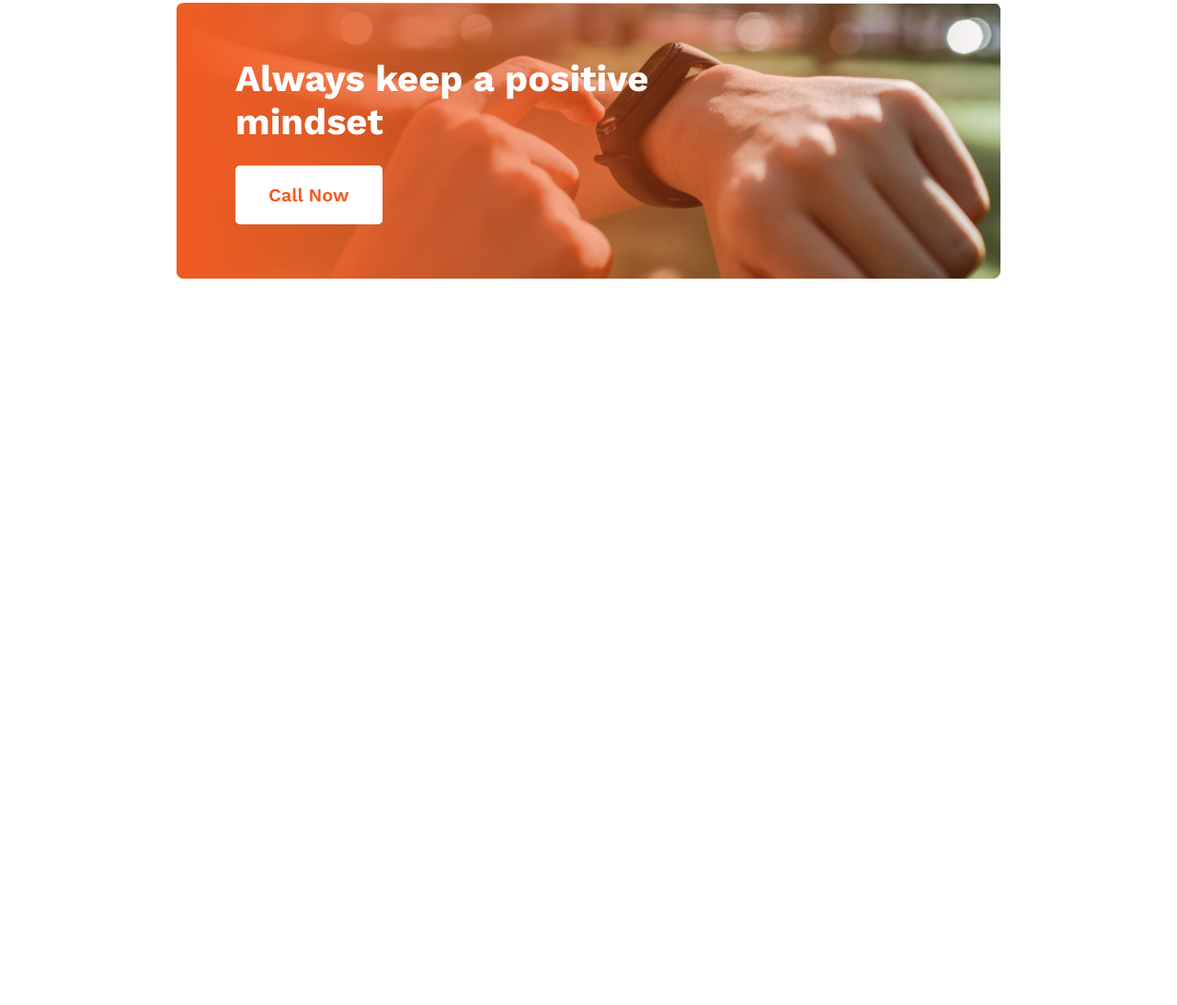
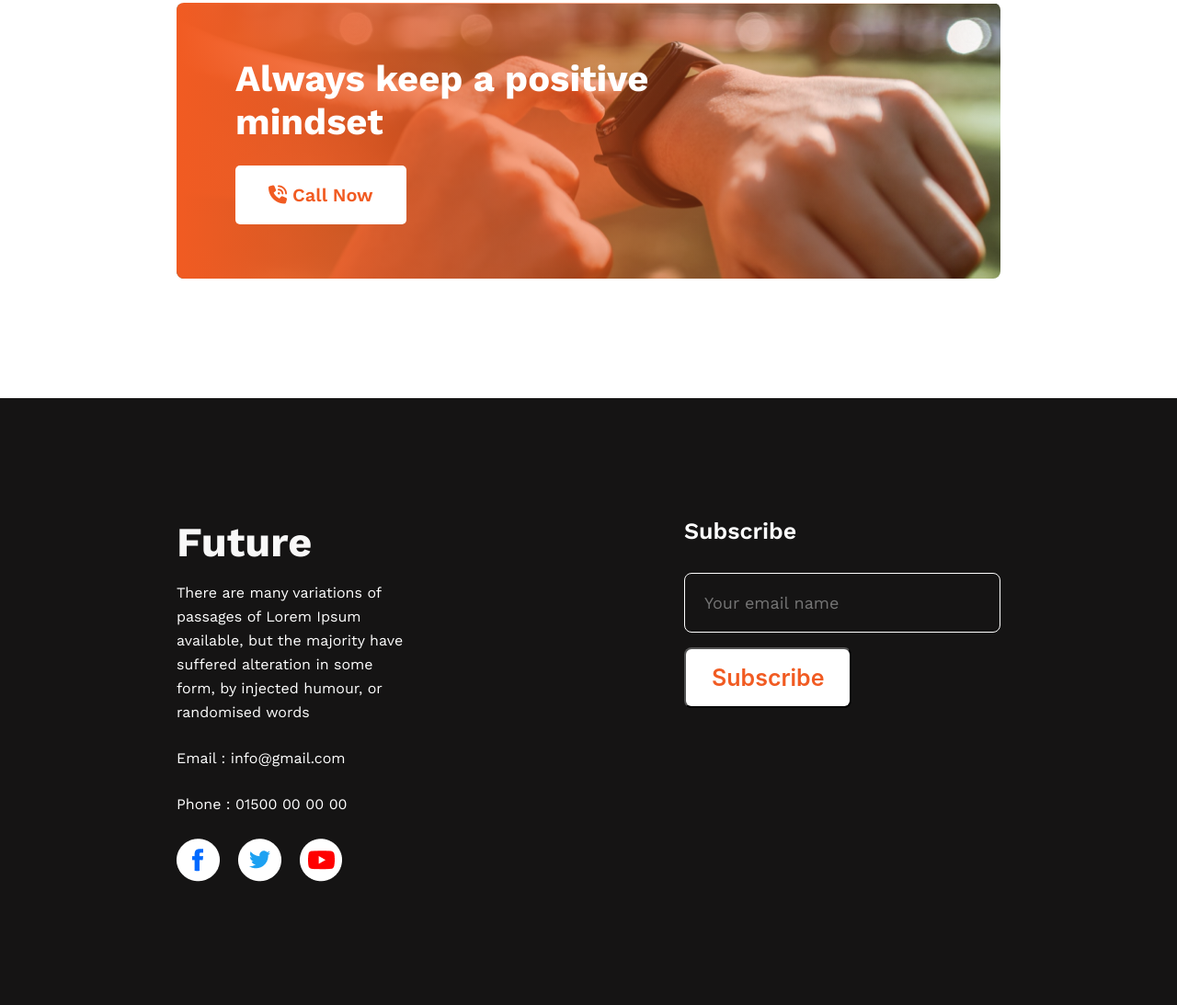
Before and after one commit to shafiqulislamsagor/module-5-task1, a plain HTML site: page index.html in a window 1280 px wide. Shown: the part 2288-3381 px from the top of the page at 92% size. Before the commit the page ends 2721 px from the top, so only its background shows below. Drawn offline with nearby package versions, Linux system fonts and the light colour scheme.

Commit message:
project and task 1 completed

```diff
--- a/index.html
+++ b/index.html
@@ -72,12 +72,33 @@
         <article class="image-container">
             <section class="linear">
                 <h3 class="image-title">Always keep a positive <br> mindset</h3>
-                <button class="image-btn">Call Now</button>
+                <button class="image-btn"><i class="fa-solid fa-phone-volume"></i> Call Now</button>
             </section>
         </article>
     </main>
     <!-- footer related style -->
-    <footer></footer>
+    <footer>
+        <article class="footer">
+            <section class="future-container">
+                <h class="future-title">Future</h>
+                <p class="future-description">There are many variations of passages of Lorem Ipsum available, but the majority have suffered alteration in some form, by injected humour, or randomised words</p>
+                <p class="email">Email : info@gmail.com</p>
+                <p class="phone">Phone : 01500 00 00 00</p>
+                <article class="social">
+                    <section class="social-img"><a href="#"><img src="images/icons/fb.png" alt=""></a></section>
+                    <section class="social-img"><a href="#"><img src="images/icons/twitter.png" alt=""></a></section>
+                    <section class="social-img"><a href="#"><img src="images/icons/youtube.png" alt=""></a></section>
+                </article>
+            </section>
+            <section class="subscribe-container">
+                <h3 class="subscribe-title">Subscribe</h3>
+                <form action="">
+                    <input class="email-name" type="email" name="" id="" placeholder="Your email name ">
+                    <input class="form-btn" type="submit" value="Subscribe">
+                </form>
+            </section>
+        </article>
+    </footer>
     <!-- Font Awesome icon kit link -->
     <script src="https://kit.fontawesome.com/763e0e1bf4.js" crossorigin="anonymous"></script>
 </body>
--- a/style/task1.css
+++ b/style/task1.css
@@ -182,3 +182,69 @@ span {
     margin-top: 24px;
     border: 0;
 }
+
+/* footer related style */
+footer {
+    background: #151414;
+}
+
+.footer {
+    width: 70%;
+    margin: 0 auto;
+    display: flex;
+    justify-content: space-between;
+    align-items: start;
+    padding-top: 130px;
+    gap: 300px;
+    padding-bottom: 130px;
+}
+
+.future-title {
+    color: #F8F8F8;
+    font-size: 45px;
+    font-weight: 700;
+}
+
+.future-description,
+.email,
+.phone {
+    color: #FFF;
+    font-size: 16px;
+    line-height: 26px;
+    margin-bottom: 24px;
+    margin-top: 16px;
+}
+
+.social {
+    display: flex;
+    gap: 20px;
+}
+
+/* form related style */
+.subscribe-title {
+    color: #FFF;
+    font-size: 25px;
+    font-weight: 600;
+}
+
+.email-name {
+    border-radius: 8px;
+    border: 1px solid #FFF;
+    width: 300px;
+    color: #F3F3F3;
+    font-size: 18px;
+    padding: 21px;
+    background: #151414;
+    margin-top: 31px;
+    margin-bottom: 16px;
+}
+
+.form-btn {
+    border-radius: 8px;
+    background: #FFF;
+    color: #F15B22;
+    font-family: Inter;
+    font-size: 25px;
+    font-weight: 600;
+    padding: 16px 28px;
+}
```
